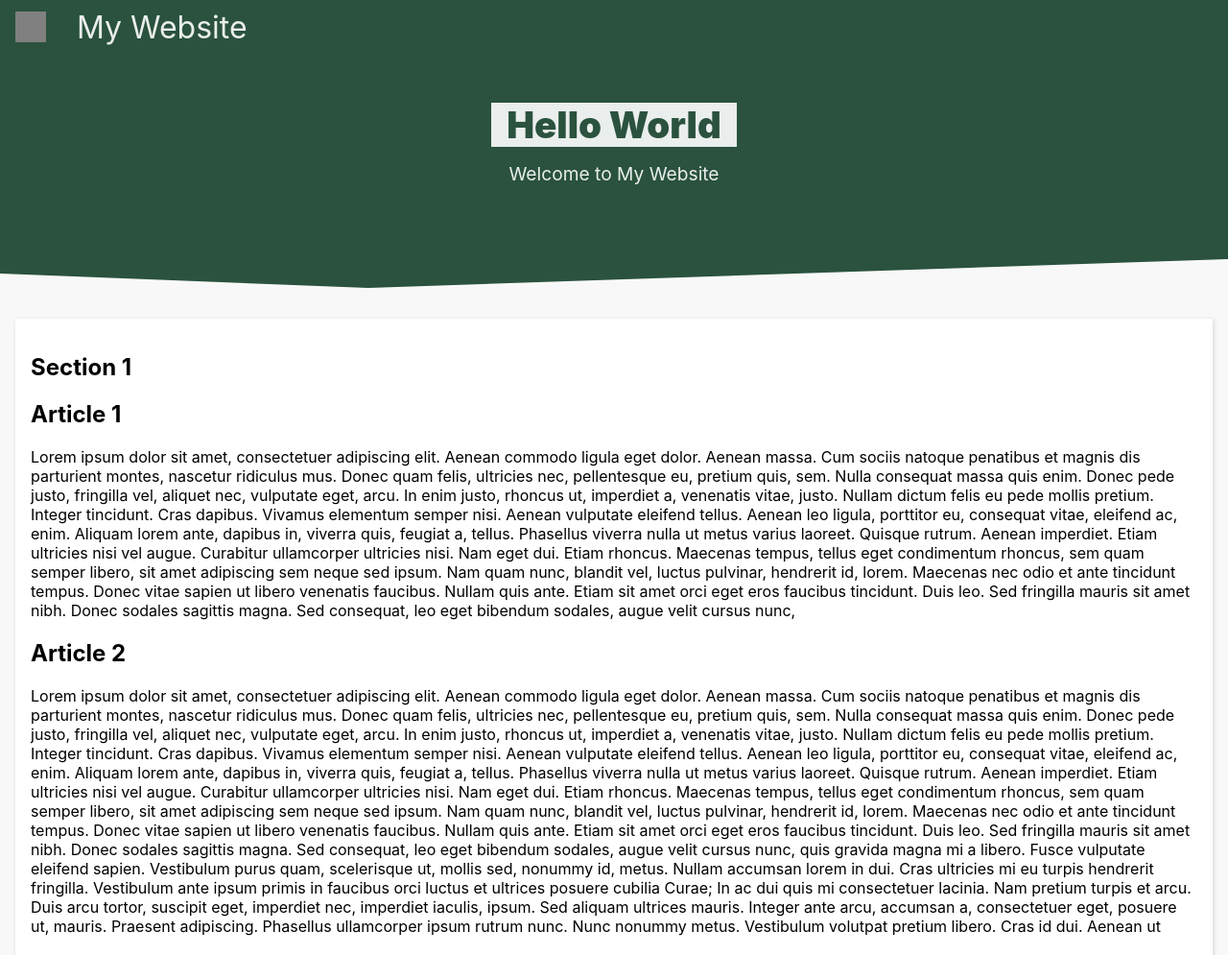
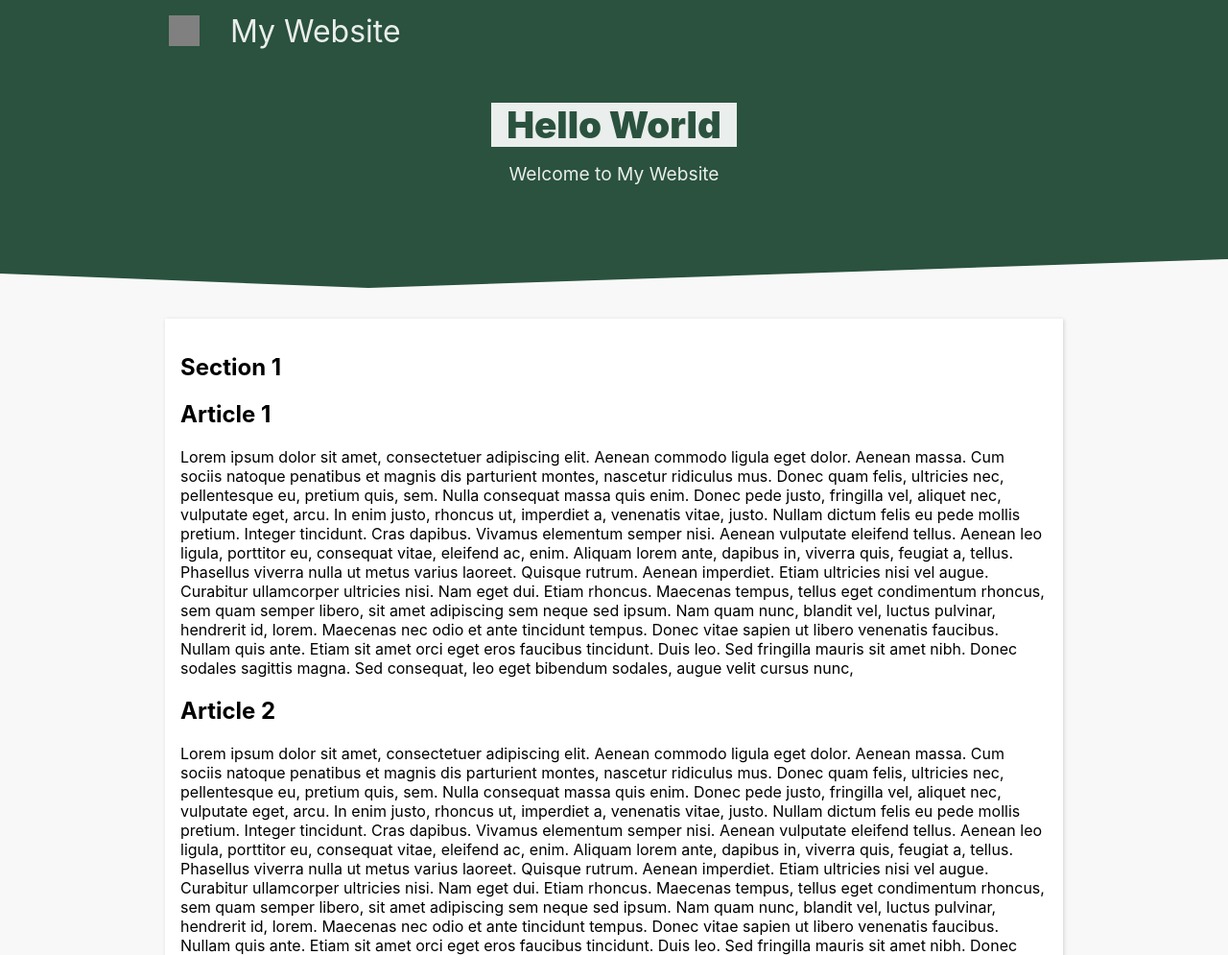
Before and after one commit to rucub100/website-template, a website: page index.html in a window 1280 px wide. Shown: the top 995 px of the page at 96% size. Drawn offline with Linux system fonts and the light colour scheme.

Commit message:
responsive web design

```diff
--- a/index.html
+++ b/index.html
@@ -27,6 +27,7 @@
 <body>
     <div class="wrapper">
         <header id="header" class="header">
+            <div class="header-content">
                 <div class="logo-icon"></div>
                 <div class="logo-text">My Website</div>
                 <nav class="navigation">
@@ -38,6 +39,7 @@
                         </div>
                     </div>
                 </nav>
+            </div>
         </header>
         <div id="mobile-menu"></div>
         <div class="container">
--- a/style.css
+++ b/style.css
@@ -31,18 +31,23 @@ body.open {
 }
 
 .header {
-    display: flex;
-    justify-content: flex-start;
-    align-items: center;
-    flex-flow: row nowrap;
     width: 100%;
-    min-height: 3.5rem;
     z-index: 100;
     position: fixed;
     background-color: transparent;
     color: rgba(255, 255, 255, 0.9);
     top: 0;
     transition: top 0.3s;
+}
+
+.header-content {
+    min-height: 3.5rem;
+    width: 100%;
+    margin: auto;
+    display: flex;
+    justify-content: flex-start;
+    align-items: center;
+    flex-flow: row nowrap;
 }
 
 body.open .header {
@@ -175,12 +180,45 @@ section {
     .aside .column {
         min-width: 30ch;
     }
+
+    section {
+        width: 90%;
+    }
 }
 
 /* 1024px / 16px/em = 64em */
 @media screen and (min-width: 64em) {
+    .header-content {
+        min-height: 4rem;
+        width: 85%;
+    }
+
+    section {
+        width: 85%;
+    }
 }
 
 /* 1280px / 16px/em = 80em */
 @media screen and (min-width: 80em) {
+    .header-content {
+        width: 75%;
+        max-width: 80em;
+    }
+
+    section {
+        width: 75%;
+        max-width: 80em;
+    }
 }
+
+/* 1920px / 16px/em = 120em */
+@media screen and (min-width: 120em) {
+    .header-content {
+        min-height: 5rem;
+        width: 80em;
+    }
+
+    section {
+        width: 80em;
+    }
+}
```
Lines whose indentation alone changed are shown as unchanged.
